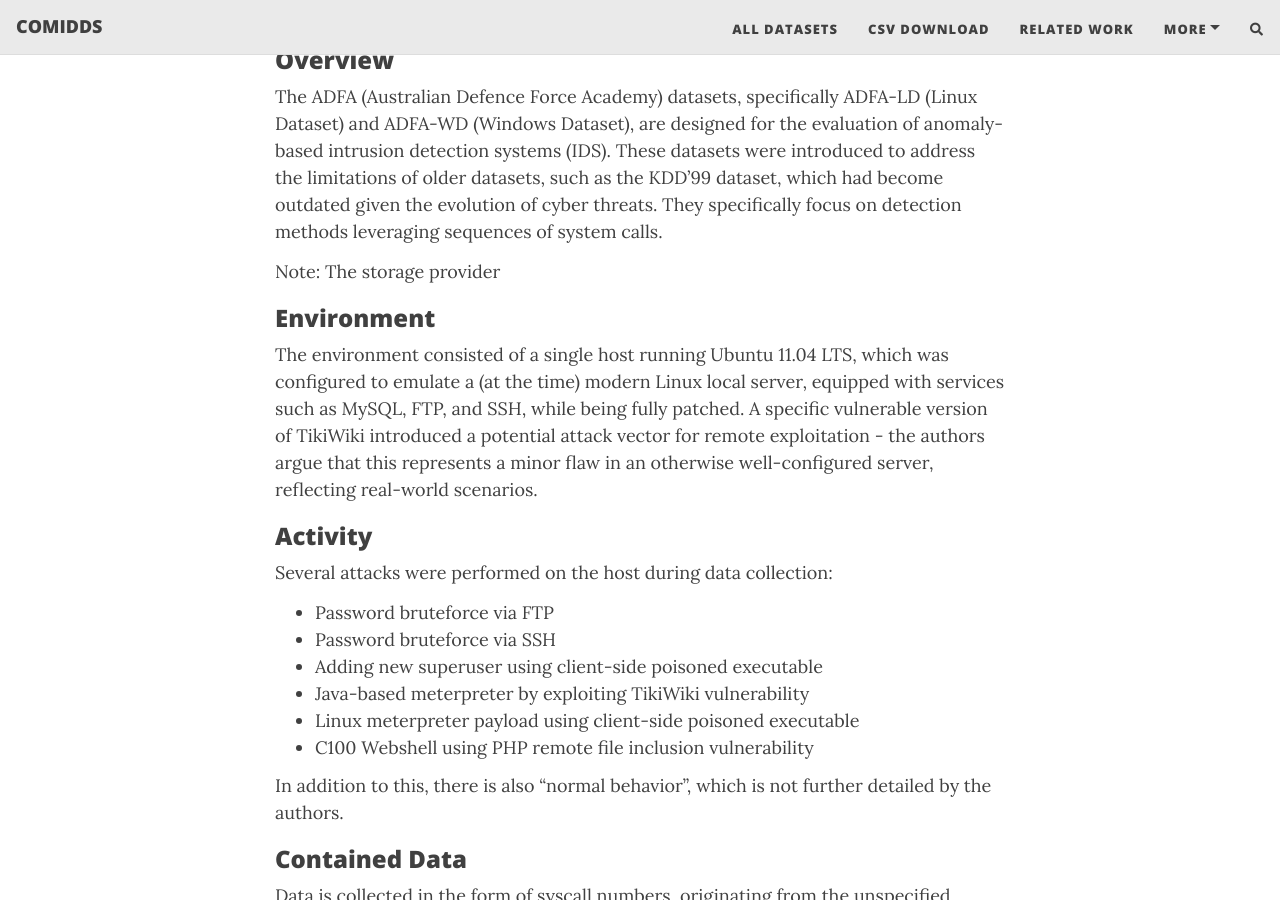
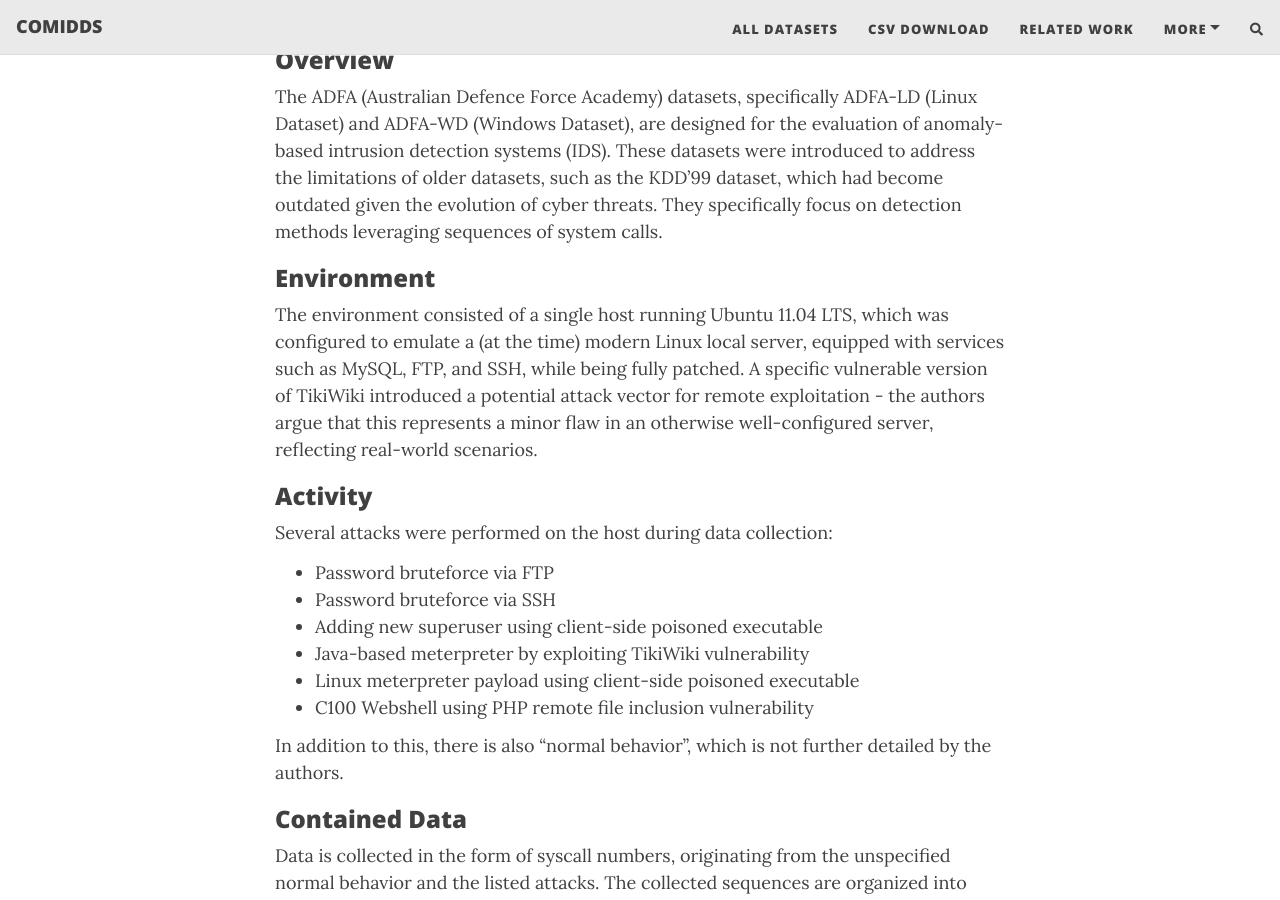
Before and after one commit to fkie-cad/COMIDDS, a Jekyll site: the page built from content/datasets/adfa_ld.md, in a window 1280 px wide and 900 px high, scrolled down 1289 px. Built offline with Jekyll 4.4.1, drawn with Linux system fonts in a browser that asks for light colours; nearby versions of some CDN libraries; comment, search, counter and statistics services are not loaded.

Commit message:
Remove superfluous text

```diff
--- a/content/datasets/adfa_ld.md
+++ b/content/datasets/adfa_ld.md
@@ -39,8 +39,6 @@ Dataset), are designed for the evaluation of anomaly-based intrusion detection s
 These datasets were introduced to address the limitations of older datasets, such as the KDD'99 dataset, which had
 become outdated given the evolution of cyber threats.
 They specifically focus on detection methods leveraging sequences of system calls.
-
-Note: The storage provider
 
 ### Environment
 
```
